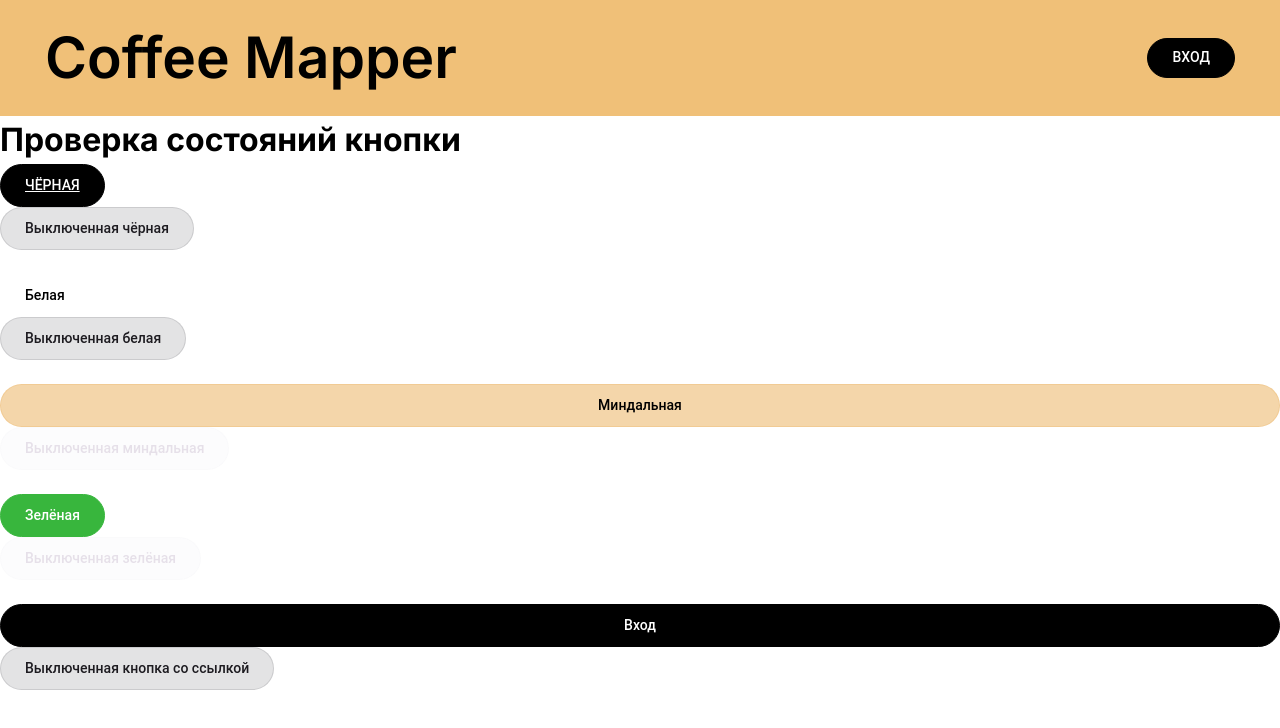
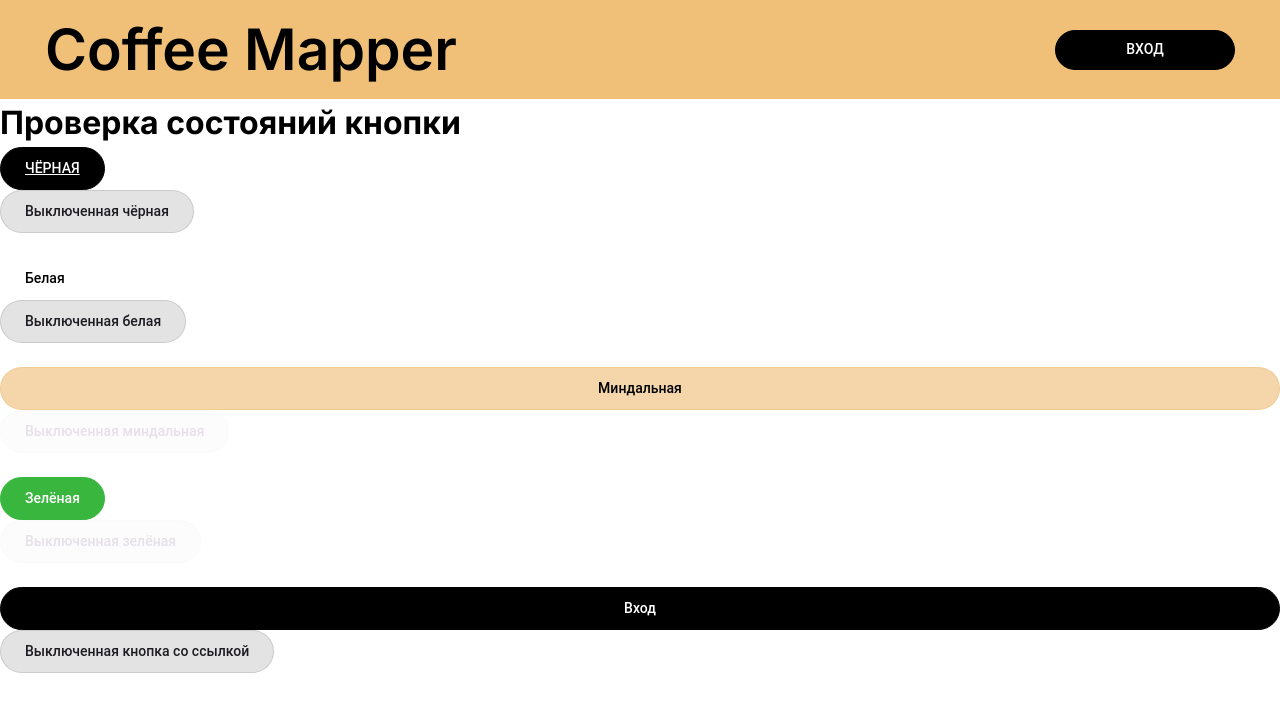
Before and after one commit to CoffeeMapper/frontend, a Next.js app: page / in a window 1280 px wide. Shown: the top 728 px of the page. Built offline with nearby package versions, Linux system fonts and the light colour scheme.

Commit message:
feature(CM-3): Добавил хэдер

```diff
--- a/src/components/Header/Header.module.css
+++ b/src/components/Header/Header.module.css
@@ -12,9 +12,11 @@
 .title {
   font-size: clamp(26px, 6vw, 57px);
   font-weight: 600;
+  line-height: normal;
 }
 
 .button {
   text-transform: uppercase;
   height: 40px;
+  width: 180px;
 }
```
